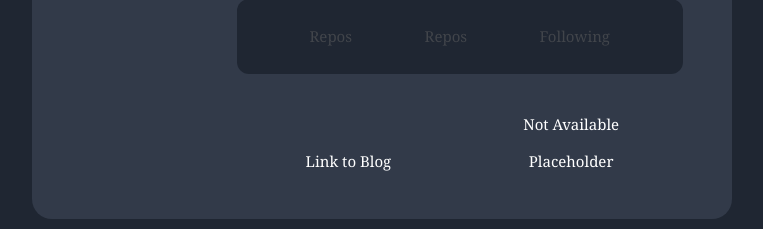
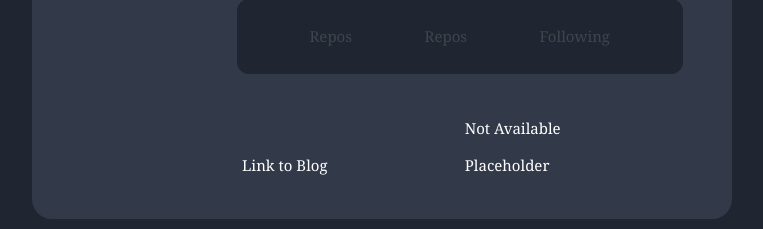
Before and after one commit to rrich-kray/github-user-search, a React (Create React App) app: page / in a window 1280 px wide. Shown: the part 481-710 px from the top of the page, without its empty margins (258-1021 px from the left). Built offline with nearby package versions, Linux system fonts and the light colour scheme; a web font is replaced by a local one.

Commit message:
stopping point

```diff
--- a/src/App.css
+++ b/src/App.css
@@ -192,7 +192,10 @@
 .other-stat {
   margin: 5px;
   text-align: center;
-  color: white
+  color: white;
+  display: flex;
+  justify-content: flex-start;
+  align-items: center;
 }
 
 @media screen and (max-width: 980px) {
@@ -245,7 +248,7 @@
 
   #other-info {
     margin-top: 10px;
-    margin-bottom: 10px
+    margin-bottom: 10px;
   }
 
 }
```
